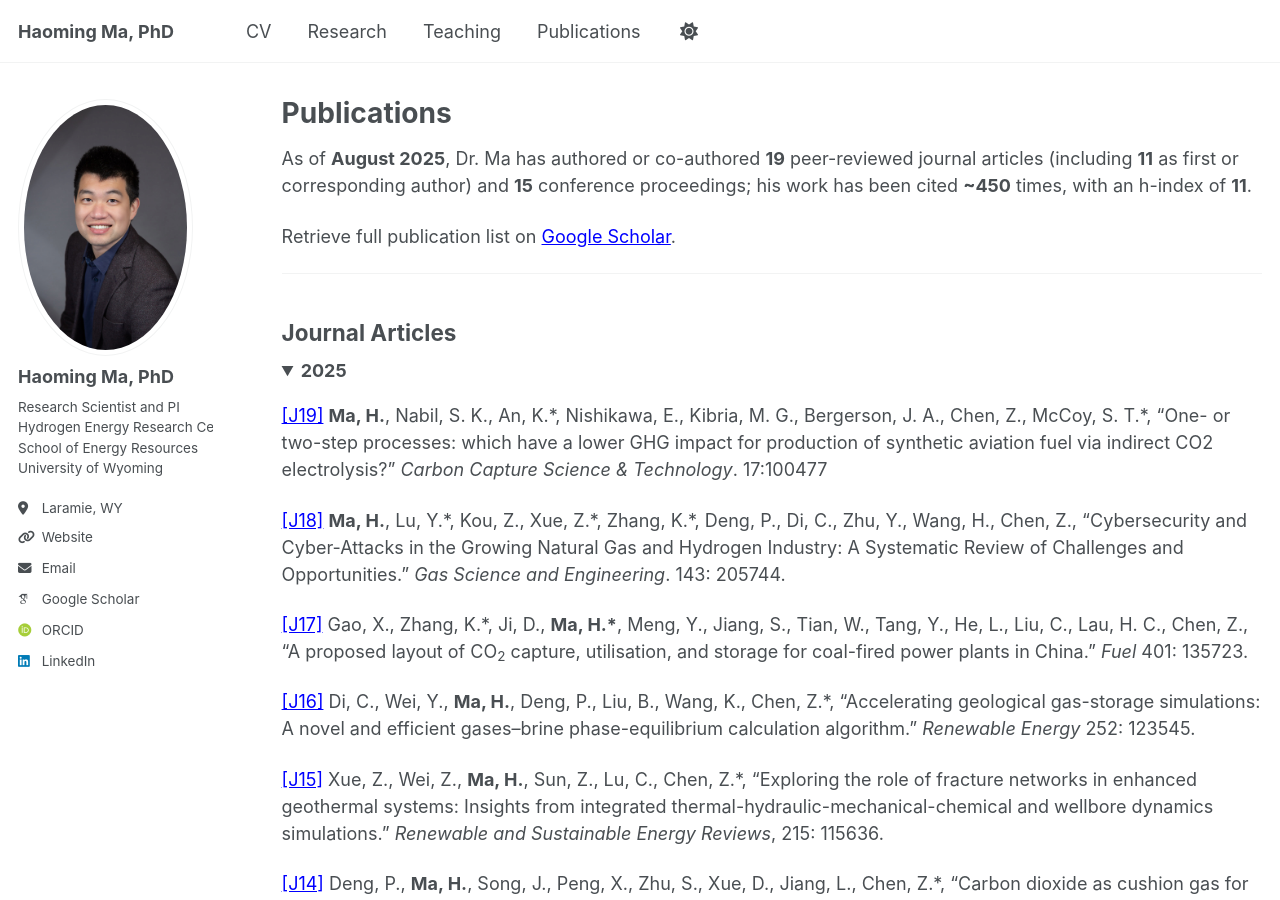
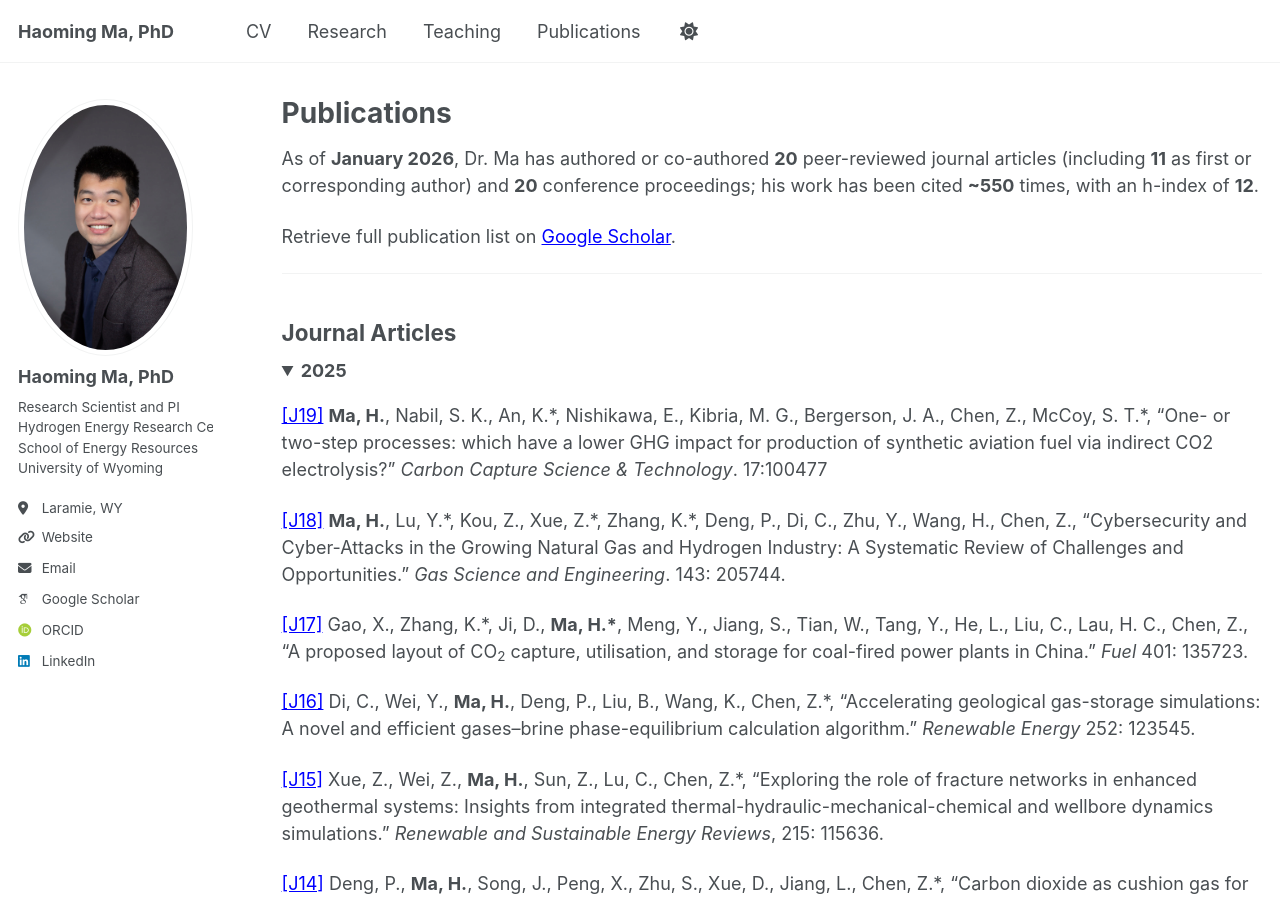
Before and after one commit to haoming-ma/haoming-ma.github.io, a Jekyll site: the page built from _pages/publications.md, in a window 1280 px wide and 900 px high. Built offline with Jekyll 4.4.1, drawn with Linux system fonts in a browser that asks for light colours; some web fonts are replaced.

Commit message:
Update publications.md

```diff
--- a/_pages/publications.md
+++ b/_pages/publications.md
@@ -5,7 +5,7 @@ permalink: /publications/
 author_profile: true
 ---
 
-As of **August 2025**, Dr. Ma has authored or co-authored **19** peer-reviewed journal articles (including **11** as first or corresponding author) and **15** conference proceedings; his work has been cited **~450** times, with an h-index of **11**.
+As of **January 2026**, Dr. Ma has authored or co-authored **20** peer-reviewed journal articles (including **11** as first or corresponding author) and **20** conference proceedings; his work has been cited **~550** times, with an h-index of **12**.
 
 Retrieve full publication list on [Google Scholar](https://scholar.google.ca/citations?user=AcM1KMkAAAAJ&hl=en).
 
```
